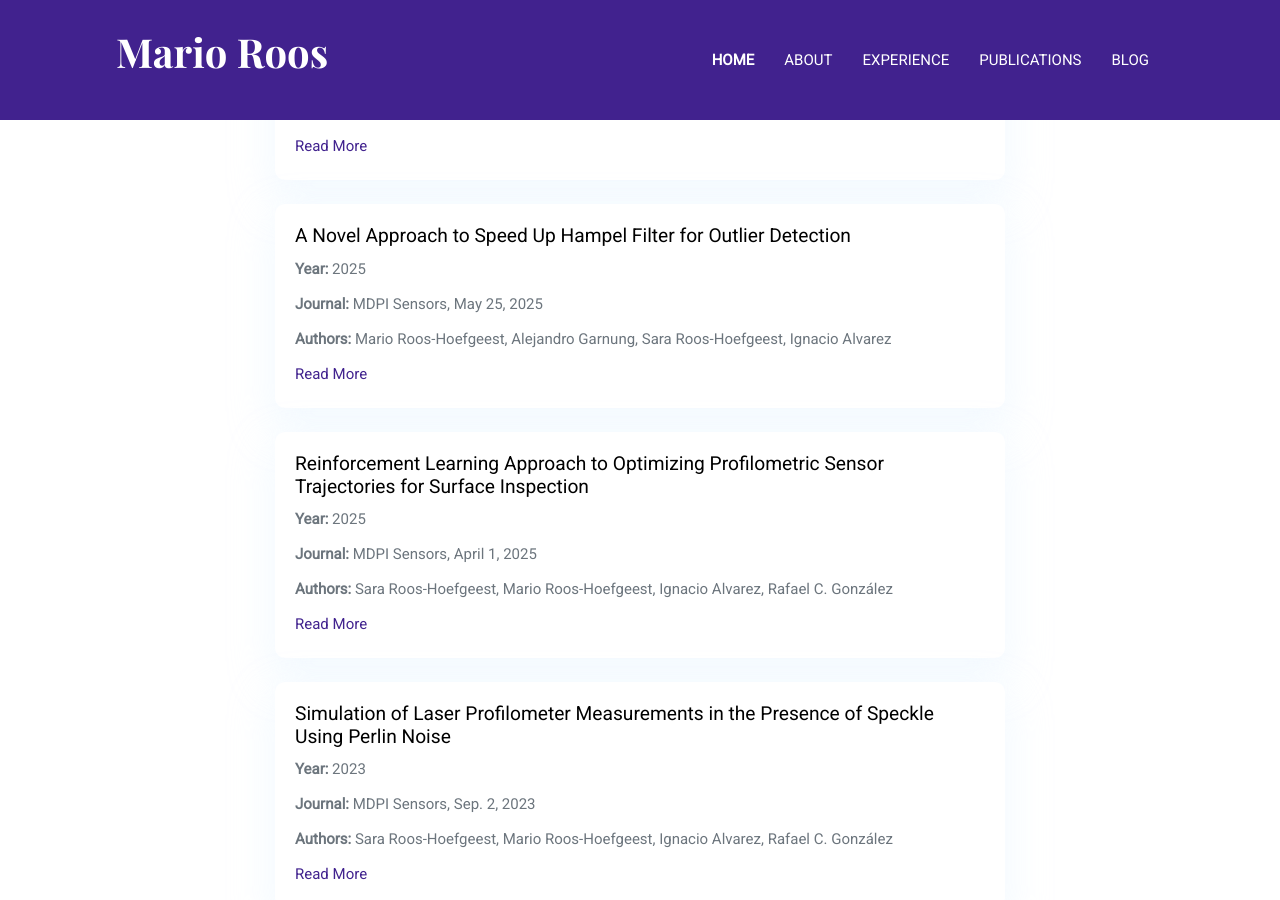
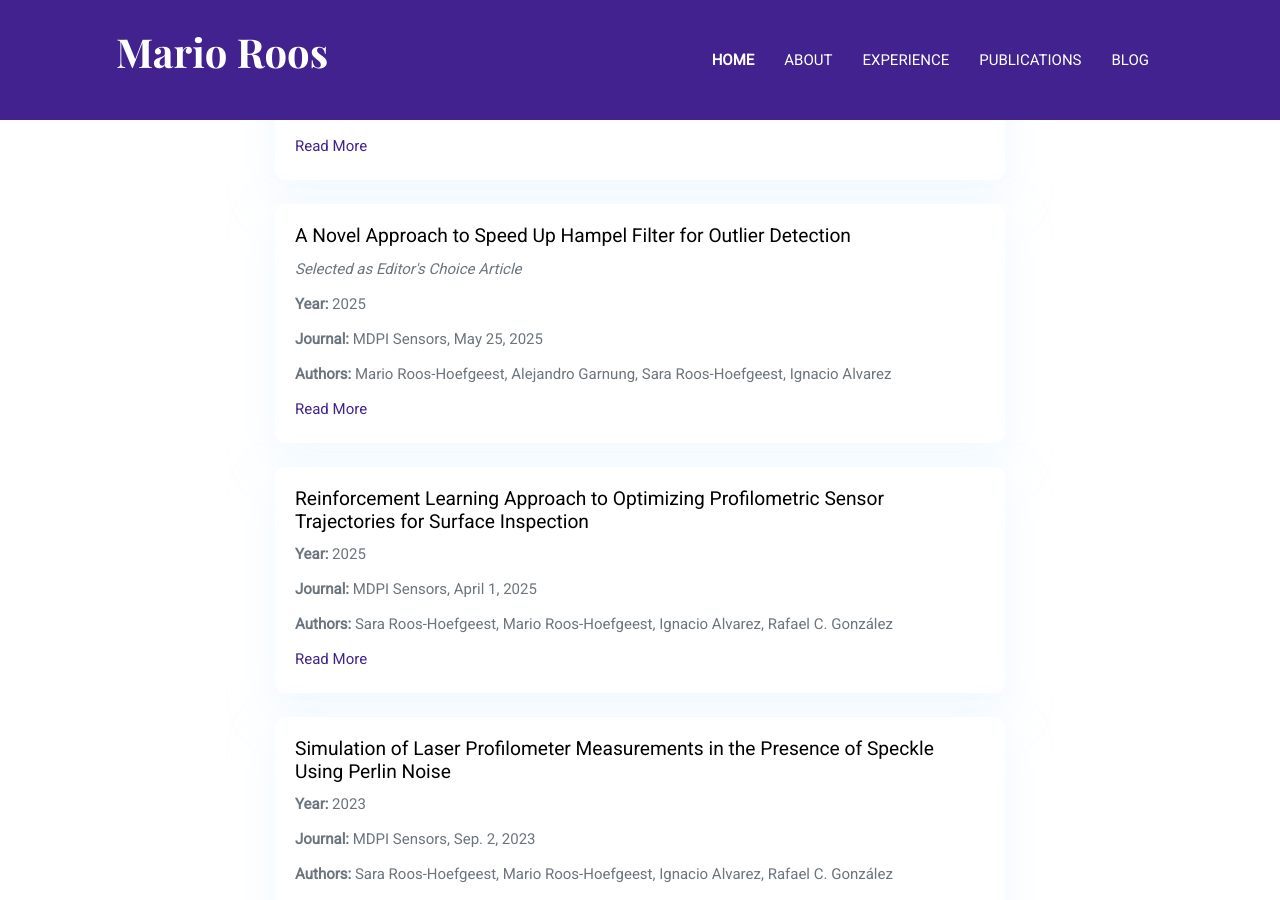
Before and after one commit to mariorht/me, a Jekyll site: the page built from _pages/publications.html, in a window 1280 px wide and 900 px high, scrolled down 890 px. Built offline with Jekyll 4.4.1, drawn with Linux system fonts in a browser that asks for light colours.

Commit message:
Añadir subtítulo a la publicación seleccionada como artículo destacado

```diff
--- a/_data/settings.yml
+++ b/_data/settings.yml
@@ -262,6 +262,7 @@ publications:
   - {
       year: "2025",
       title: "A Novel Approach to Speed Up Hampel Filter for Outlier Detection ",
+      subtitle: "Selected as Editor's Choice Article",
       journal: "MDPI Sensors, May 25, 2025",
       link: "https://doi.org/10.3390/s25113319",
       authors: "Mario Roos-Hoefgeest, Alejandro Garnung, Sara Roos-Hoefgeest, Ignacio Alvarez",
--- a/_pages/publications.html
+++ b/_pages/publications.html
@@ -31,6 +31,9 @@ title: Publications
         <div class="card shadow mb-4">
           <div class="card-body">
             <h4 class="card-title">{{ publication.title }}</h4>
+            {% if publication.subtitle %}
+            <p class="text-muted mb-2"><em>{{ publication.subtitle }}</em></p>
+            {% endif %}
             <p class="text-muted mb-2"><strong>Year:</strong> {{ publication.year }}</p>
             <p class="text-muted mb-2"><strong>Journal:</strong> {{ publication.journal }}</p>
             <p class="text-muted mb-2"><strong>Authors:</strong> {{ publication.authors }}</p>
```
